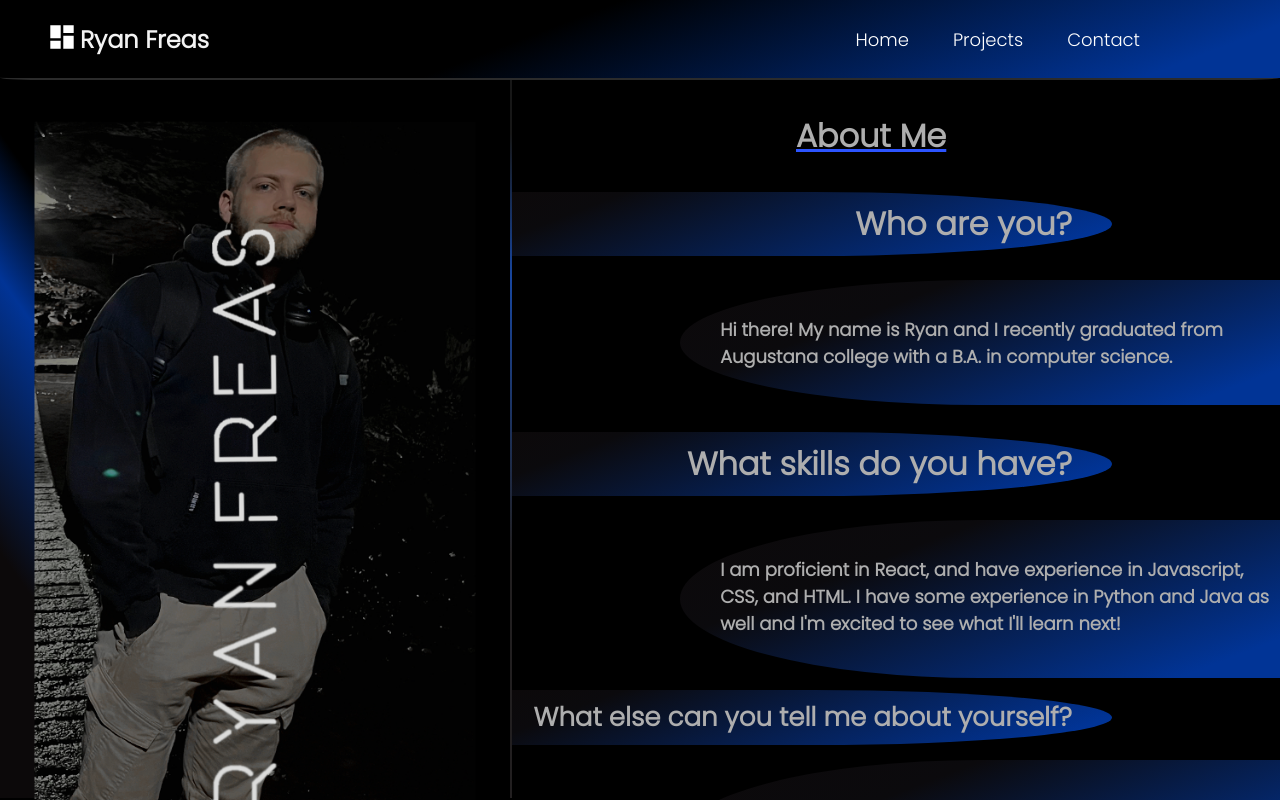
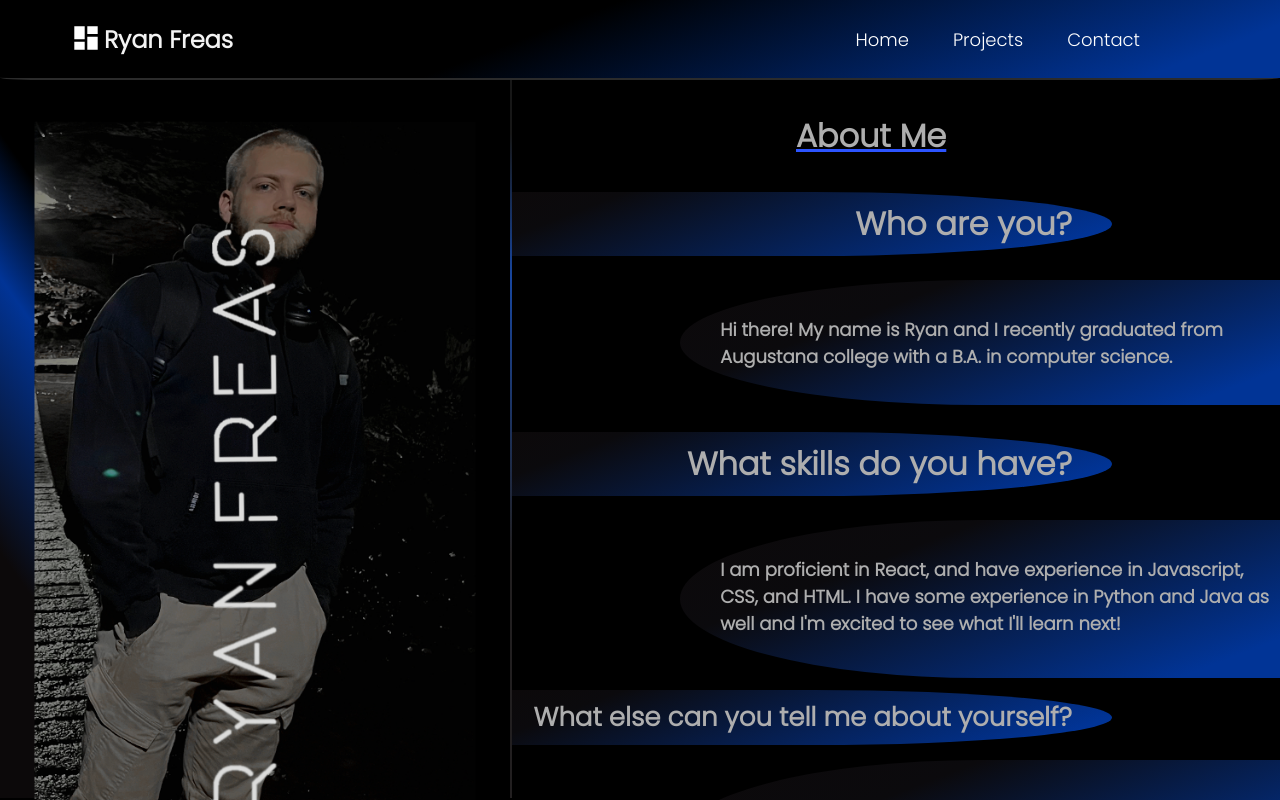
Before and after one commit to ryan2625/personalWebsite, a React (Create React App) app: page / in a window 1280 px wide. Shown: the top 800 px of the page. Built offline with nearby package versions, Linux system fonts and the light colour scheme; a web font is replaced by a local one.

Commit message:
Adding transition and bug fixes

```diff
--- a/src/conponenets/navBare/navBar.jsx
+++ b/src/conponenets/navBare/navBar.jsx
@@ -16,7 +16,7 @@ export const Navbar = () =>{
     <div className="navBar">
         <div className="header">
             <div className="firstNav">
-                <NavLink to="/">
+                <NavLink to="/" className="navlinkA">
             <div id="icon" className="icon">
                 <DashboardIcon/>
             </div>
@@ -44,16 +44,18 @@ export const Navbar = () =>{
 
         <div className= {click ? "mobileNavbar full" : "mobileNavbar cut"}>
         <div className="firstNav">
+        <NavLink to="/" className="navlinkA">
             <div id="icon" className="icon">
                 <DashboardIcon/>
             </div>
             <h2 id="name">Ryan Freas</h2>
+            </NavLink>
         </div>
         <div onClick={handleClick}
         className={click ? "menu-icon iconClosed" : "menu-icon iconOpen"}>
                 <FaBars />
             </div>
-            <ul className={click ? "navMenu active" : "nav-menu closed"}>
+            <ul className={click ? "navMenu active" : "navMenu closed"}>
                 <div className="mobileLinks">
             <FaTimes style={{transform: "scale(2.5)", margin: "1rem"}}
                 onClick={closeMobileMenu} />
--- a/src/conponenets/navBare/navbar.css
+++ b/src/conponenets/navBare/navbar.css
@@ -19,13 +19,19 @@
 #icon{
     width: fit-content;
     color: white;
-    position: absolute;
+    position: relative;
+    left: -6px;
+    top: 3px;
     transform: scale(1.3);
-    left: -30px;
-    bottom: 21px;
 }
 .firstNav{
     display: flex;
+    align-items: center;
+    position: relative;
+}
+
+.navlinkA{
+    display: flex !important;
     align-items: center;
     position: relative;
 }
@@ -144,7 +150,7 @@ li{
 }
 
 .closed{
-    display: none;
+    display: none !important;
 }
 
 .nav-links{
@@ -203,8 +209,10 @@ li{
 
 .cut{
     height: 80px;
+    transition: .3s all;
 }
 
 .full{
     height: 100vh;
+    transition: .3s all ;
 }
```
